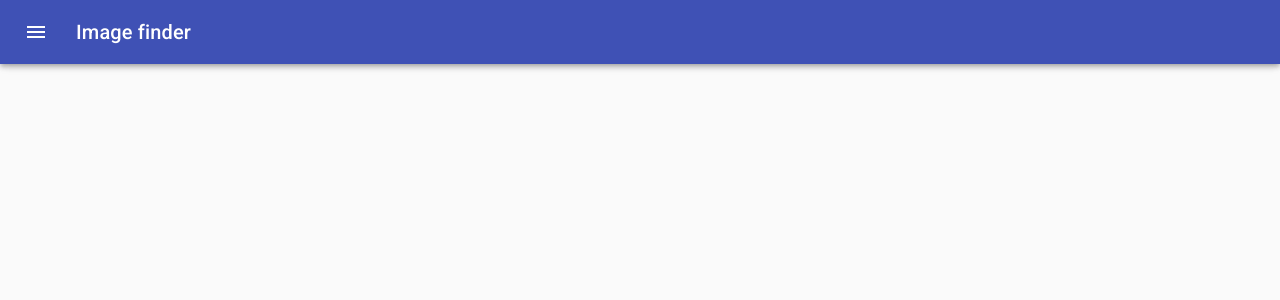
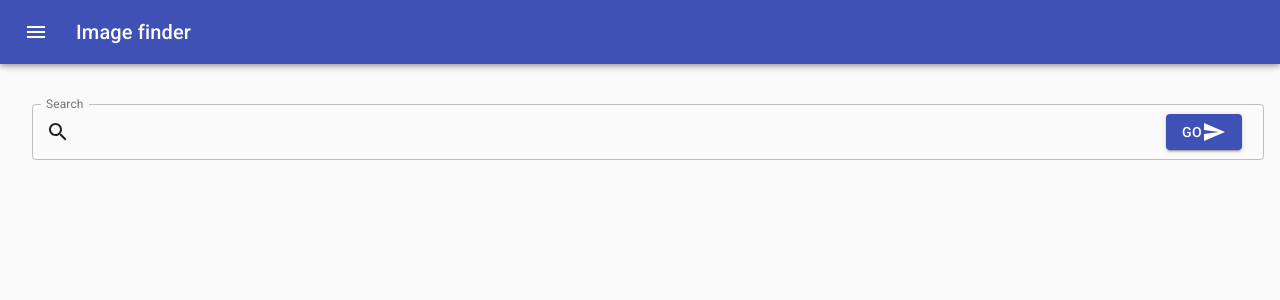
Before and after one commit to zlydenko/imagefinder, a React (Create React App) app in the folder client/: page / in a window 1280 px wide. Shown: the top 300 px of the page. Built offline with nearby package versions, Linux system fonts and the light colour scheme.

Commit message:
searching images & display results

```diff
--- a/client/src/App.js
+++ b/client/src/App.js
@@ -1,14 +1,51 @@
 import React from "react";
 import Navbar from "./components/Navbar";
+import Search from "./components/Search";
+import ImageGrid from "./components/ImageGrid";
+
+import Axios from "axios";
 
 function App() {
+  const [searchValue, setSearchValue] = React.useState("");
+  const [searchResults, setSearchResults] = React.useState([]);
+  const [imagesFound, setTotalCount] = React.useState(null);
+
+  const search = value => {
+    setSearchValue(value);
+    Axios.post("http://192.168.0.35:9001/api/search", {
+      username: "vasya",
+      input: value
+    }).then(({ data: { data, total } }) => {
+      if (data.length === 0) setTotalCount(null);
+      setSearchResults(data);
+      setTotalCount(total);
+    });
+  };
+
+  const likeImage = (imageUrl, state) => {
+    Axios.post("http://192.168.0.35:9001/api/like", {
+      username: "vasya",
+      imageUrl,
+      state
+    });
+  };
+
   return (
     <div>
       <Navbar
         currentPage={"home"}
         activePageTitle={"Image finder"}
         authenticated={true}
-      />
+      >
+        <Search searchFn={search} />
+        {!!imagesFound && (
+          <ImageGrid
+            images={searchResults}
+            likeFn={likeImage}
+            refetchFn={() => search(searchValue)}
+          />
+        )}
+      </Navbar>
     </div>
   );
 }
```
